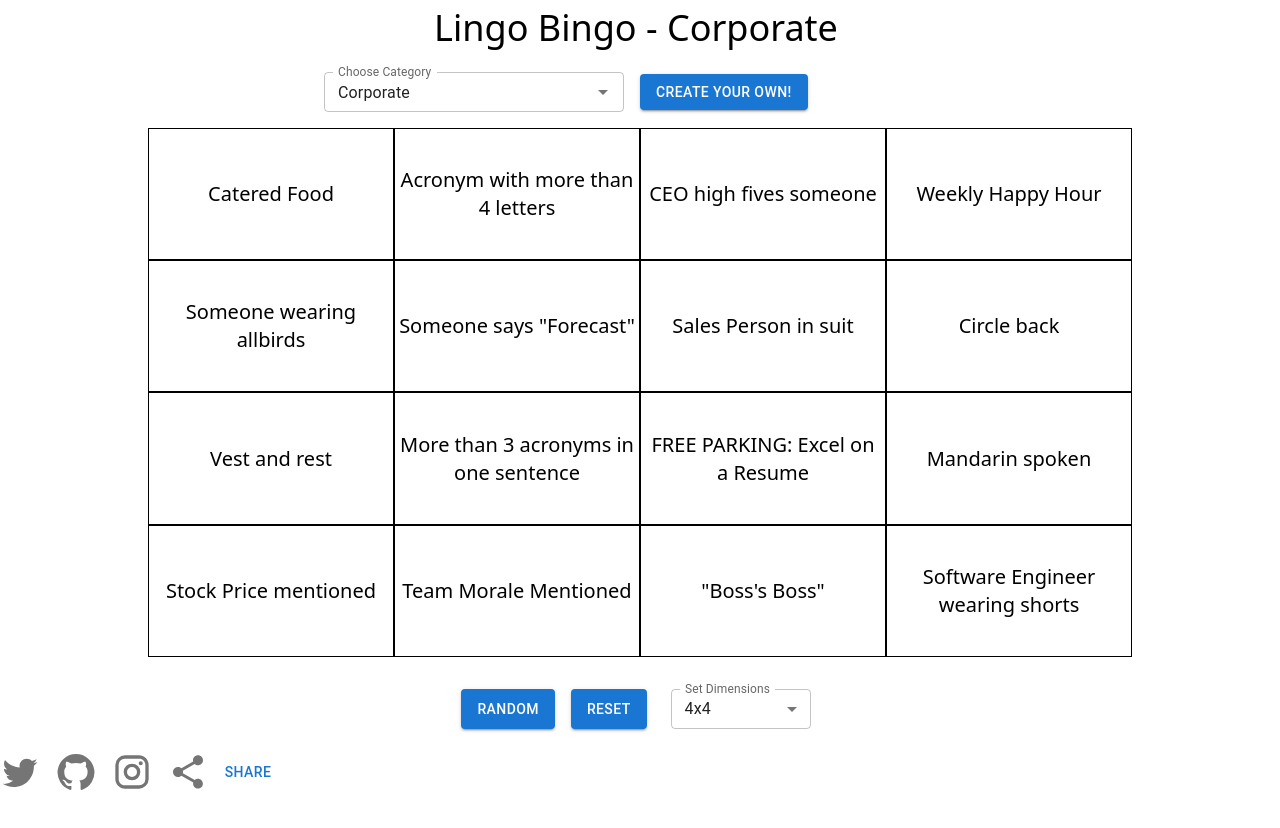
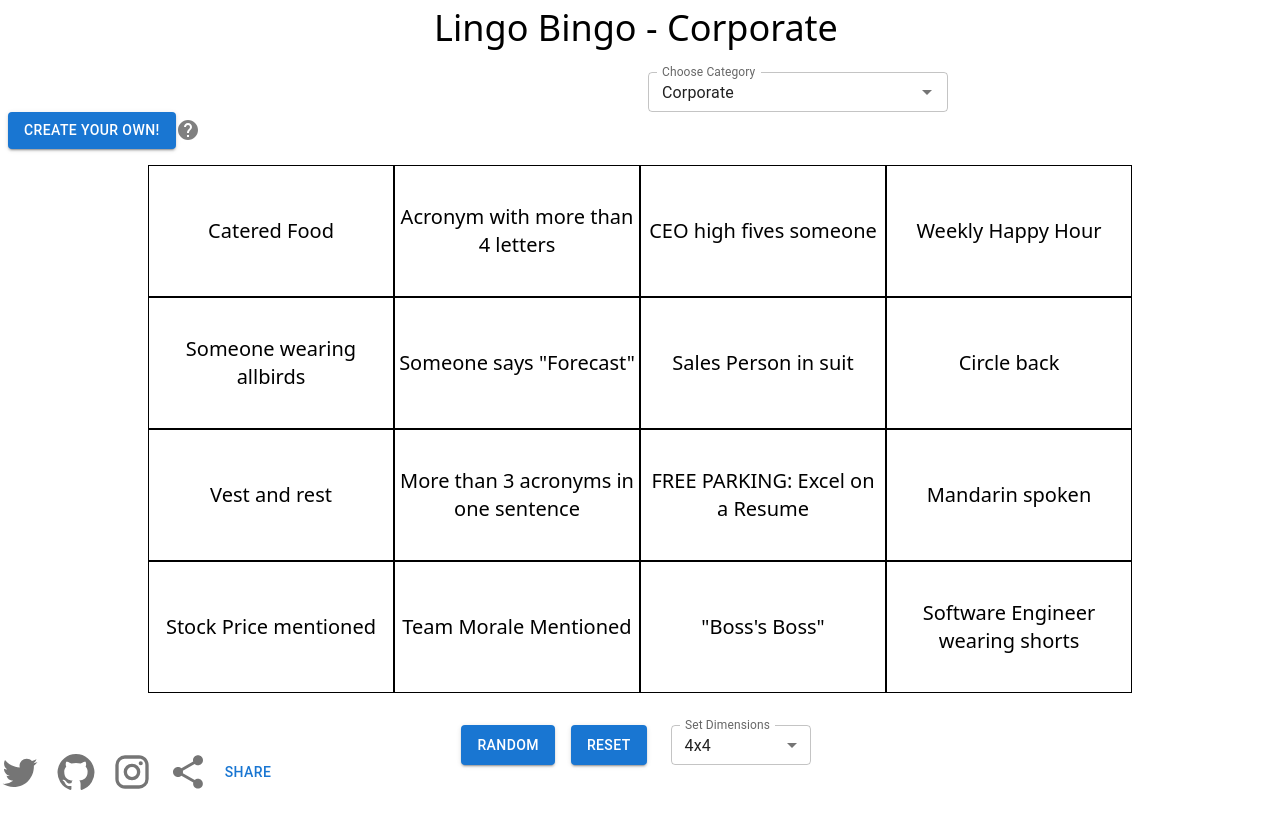
Before and after one commit to EllAchE/lingobingo, a React (Create React App) app: page / in a window 1280 px wide. Shown: the top 828 px of the page. Built offline with nearby package versions, Linux system fonts and the light colour scheme.

Commit message:
add tooltip

```diff
--- a/src/components/CategoryAndCardReset.tsx
+++ b/src/components/CategoryAndCardReset.tsx
@@ -1,9 +1,11 @@
 // TODO: this should allow selection from some prechosen categories
 import React from 'react';
-import { Button, Grid } from '@mui/material';
+import { Button, Grid, IconButton, Tooltip } from '@mui/material';
 import { CategorySelect } from './CategorySelect';
 import { useDispatch, useSelector } from 'react-redux';
 import { toggleIsEditing } from '../store/cardSlice';
+import HelpIcon from '@mui/icons-material/Help';
+import { CustomInput } from './CustomInput';
 
 export function CategoryAndCustomInput() {
   const dis = useDispatch();
@@ -25,21 +27,37 @@
       )}
       <Grid
         container
-        xs={6}
         justifyContent={state.isEditing ? 'center' : 'flex-start'}
         justifyItems="center"
         alignItems="center"
         sx={!state.isEditing ? { paddingLeft: 1 } : { height: '100%' }}
       >
-        {/* <CustomInput /> */}
+        {/* {state.isEditing && (
+          <>
+            <CustomInput />
+            <Tooltip title="Type in comma-separated phrases for each square & press submit when done.">
+              <HelpIcon sx={{ color: 'gray' }} />
+            </Tooltip>
+          </>
+        )} */}
         <Button
           variant={'contained'}
           onClick={() => {
             dis(toggleIsEditing(undefined));
           }}
+          sx={{ marginLeft: 2 }}
         >
           {state.isEditing ? 'Cancel Creation' : 'Create Your Own!'}
         </Button>
+        <Tooltip
+          title={
+            state.isEditing
+              ? 'Type the text you want to create inside the bingo card squares!'
+              : 'Type the text you want to create inside the bingo card squares!'
+          }
+        >
+          <HelpIcon sx={{ color: 'gray' }} />
+        </Tooltip>
       </Grid>
     </Grid>
   );
--- a/src/components/CreateYourOwnCard.tsx
+++ b/src/components/CreateYourOwnCard.tsx
@@ -18,6 +18,7 @@
   toggleIsEditing,
 } from '../store/cardSlice';
 import { createBingoCard } from '../scripts/createGrid';
+import { CustomInput } from './CustomInput';
 
 export function CreateYourOwnCard({ successSnack }: { successSnack: any }) {
   const state = useSelector((state: any) => state.card);
--- a/src/components/CustomInput.tsx
+++ b/src/components/CustomInput.tsx
@@ -18,10 +18,9 @@
       sx={{
         borderColor: state.showBingoEffects ? 'white' : 'black',
         color: state.showBingoEffects ? 'white' : 'black',
-        width: '80%',
         maxWidth: '300px',
       }}
-      label="Create your own!"
+      label="Quick Create!"
       onChange={(
         e: React.ChangeEvent<HTMLTextAreaElement | HTMLInputElement>
       ) => {
```
